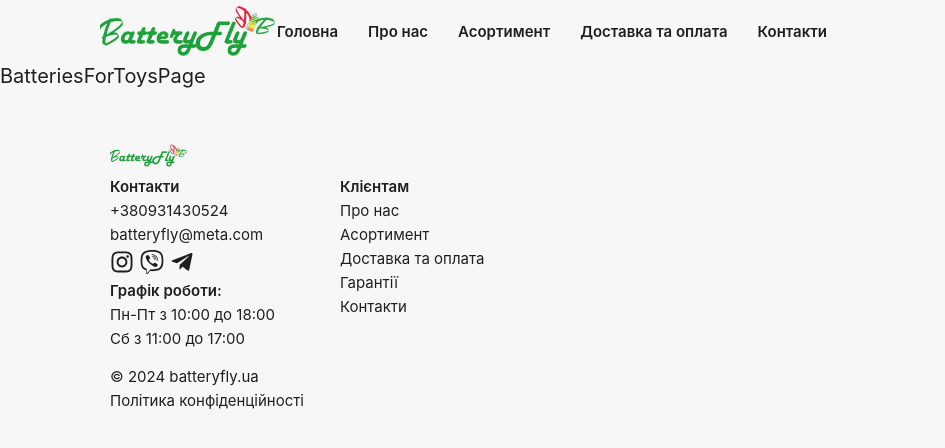
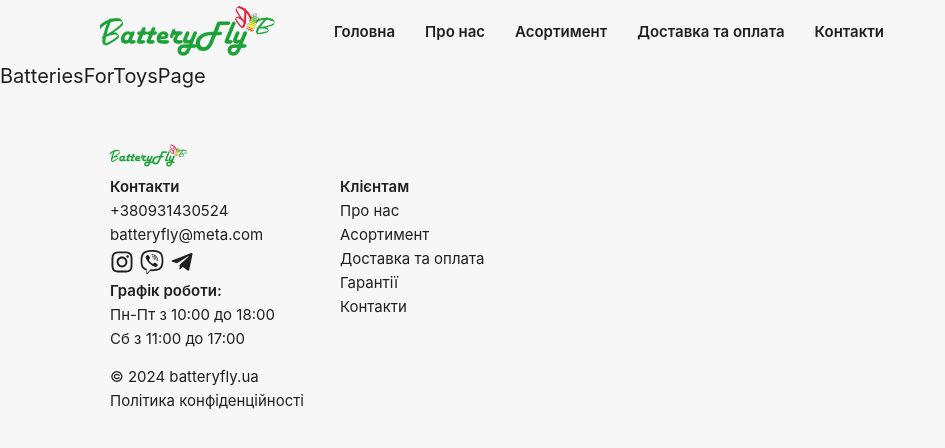
Before and after one commit to va7ul/Battery_Fly_Frontend, a React (Create React App) app: page /Battery_Fly_Frontend/batteries-for-toys in a window 1280 px wide. Shown: the top 448 px of the page, without its empty margins (0-945 px from the left). Built offline with nearby package versions, Linux system fonts and the light colour scheme.

Commit message:
update Header styles

```diff
--- a/src/components/Header/Header.jsx
+++ b/src/components/Header/Header.jsx
@@ -1,7 +1,7 @@
 import { MobileMenu } from './MobileMenu/MobileMenu';
 import { useMediaQuery } from 'react-responsive';
 import { Navigation } from './Navigation/Navigation';
-import { StyledHeader } from './Header.styled';
+import { StyledHeader, DesktopWrapper } from './Header.styled';
 import { Logo } from './Logo/Logo';
 
 export const Header = () => {
@@ -12,10 +12,10 @@ export const Header = () => {
       {mobileVersion ? (
         <MobileMenu />
       ) : (
-        <>
+        <DesktopWrapper>
           <Logo />
           <Navigation />
-        </>
+        </DesktopWrapper>
       )}
     </StyledHeader>
   );
--- a/src/components/Header/Header.styled.js
+++ b/src/components/Header/Header.styled.js
@@ -5,17 +5,23 @@ export const StyledHeader = styled.header`
   left: 0;
   top: 0;
   display: flex;
+  margin: 0 auto;
   max-width: 360px;
   z-index: 1;
+  padding: 15px 20px;
 
   background-color: ${props => props.theme.colors.background};
 
   @media screen and (min-width: 1280px) {
-    padding: 15px 20px;
-    margin: 0 auto;
     align-items: center;
     height: 64px;
     max-width: 1280px;
     padding: 20px 100px;
   }
 `;
+
+export const DesktopWrapper = styled.div`
+  display: flex;
+  align-items: center;
+  gap: 57px;
+`;
```
